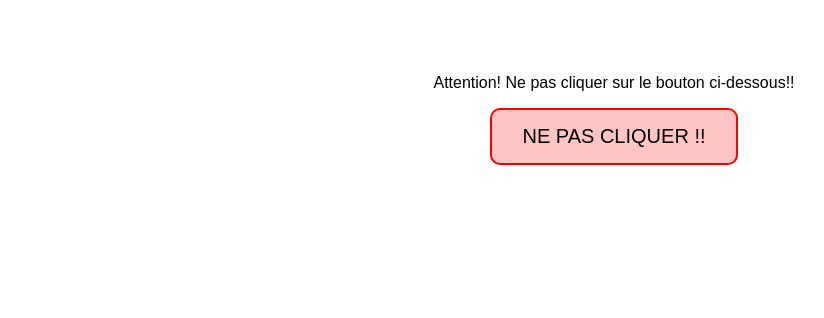
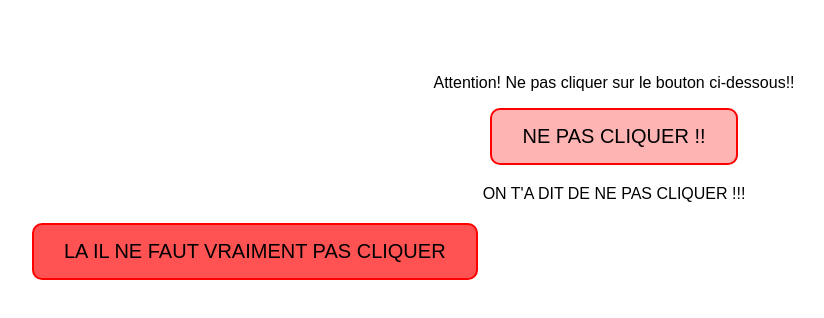
Before and after one commit to Ayrox99/Ayrox99.github.io, a plain HTML site: page index.html in a window 1280 px wide. Both pictures are taken after a click on the button "NE PAS CLIQUER !!". Shown: the whole page, without its empty margins (26-850 px from the left). Drawn offline with Linux system fonts and the light colour scheme.

```diff
--- a/index.html
+++ b/index.html
@@ -21,22 +21,43 @@
       animation: blinker 1s linear infinite; /* Animation de clignotement */
     }
 
+    /* Style du deuxième bouton */
+    .super-clignotant {
+      font-size: 20px;
+      padding: 15px 30px;
+      border: 2px solid #ff0000; /* Rouge encore plus vif */
+      border-radius: 10px;
+      background-color: #ff6666; /* Rouge plus vif */
+      cursor: pointer;
+      animation: blinker 1s linear infinite; /* Animation de clignotement */
+    }
+
     /* Animation de clignotement */
     @keyframes blinker {
       50% {
-        background-color: #ff9999; /* Changer la couleur pendant la moitié de l'animation */
+        background-color: #ff3333; /* Changer la couleur pendant la moitié de l'animation */
       }
     }
   </style>
 </head>
 <body>
   <p>Attention! Ne pas cliquer sur le bouton ci-dessous!!</p>
-  <button class="clignotant" onclick="maBlague()">NE PAS CLIQUER !!</button>
+  <button class="clignotant" onclick="afficherTexte()">NE PAS CLIQUER !!</button>
 
-  <!-- Script pour une petite blague -->
+  <p id="texteCaché" style="display: none; margin-top: 20px;"></p>
+  <button class="super-clignotant" onclick="afficherFormulaire()" id="boutonFormulaire" style="display: none; margin-top: 20px;">LA IL NE FAUT VRAIMENT PAS CLIQUER</button>
+
+  <!-- Script pour les actions des boutons -->
   <script>
-    function maBlague() {
-      alert("Haha! Tu as cliqué sur le bouton interdit ! 😄");
+    function afficherTexte() {
+      document.getElementById("texteCaché").innerHTML = "ON T'A DIT DE NE PAS CLIQUER !!!";
+      document.getElementById("texteCaché").style.display = "block";
+      document.getElementById("boutonFormulaire").style.display = "block";
+    }
+
+    function afficherFormulaire() {
+      alert("Il faut payer maintenant !");
+      // Vous pouvez ajouter ici le code pour afficher un formulaire réel
     }
   </script>
 </body>
```
